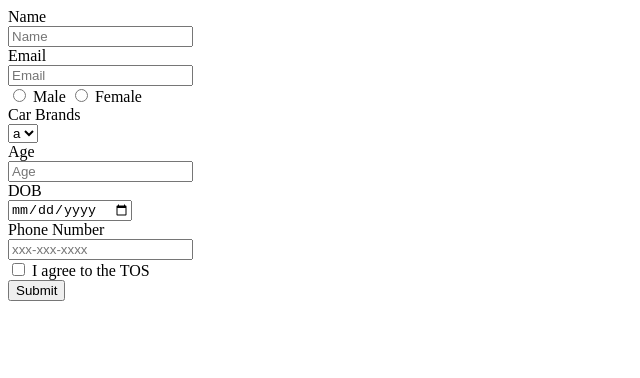
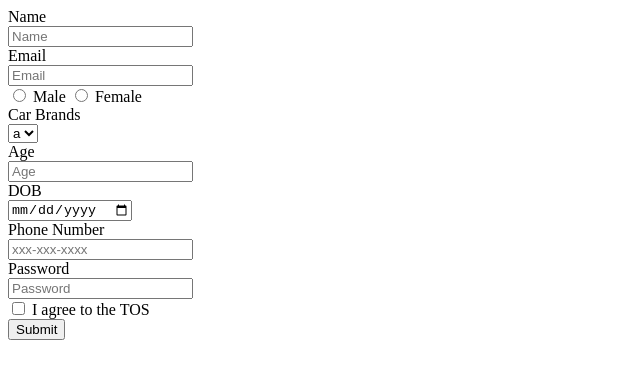
Before and after one commit to acciojob/signup-form-car-ajayv28, a website: page main.html in a window 1280 px wide. Shown: the whole page, without its empty margins (0-640 px from the left). Drawn offline with Linux system fonts and the light colour scheme.

Commit message:
created a submission

```diff
--- a/main.html
+++ b/main.html
@@ -31,6 +31,8 @@
 		<input type="date" id="dob" name="dob" required><br>
 	<label for="tel">Phone Number</label><br>
 		<input type="tel" id="tel" name="tel" placeholder="xxx-xxx-xxxx"><br>
+	<label for="password">Password</label><br>
+		<input type="password" id="password" name="password" placeholder="Password"><br>
 	<input type="checkbox" name="tos" id="tos" required>
 		<label for="tos">I agree to the TOS</label><br>
 	<button type="submit">Submit</button> <br>
```
